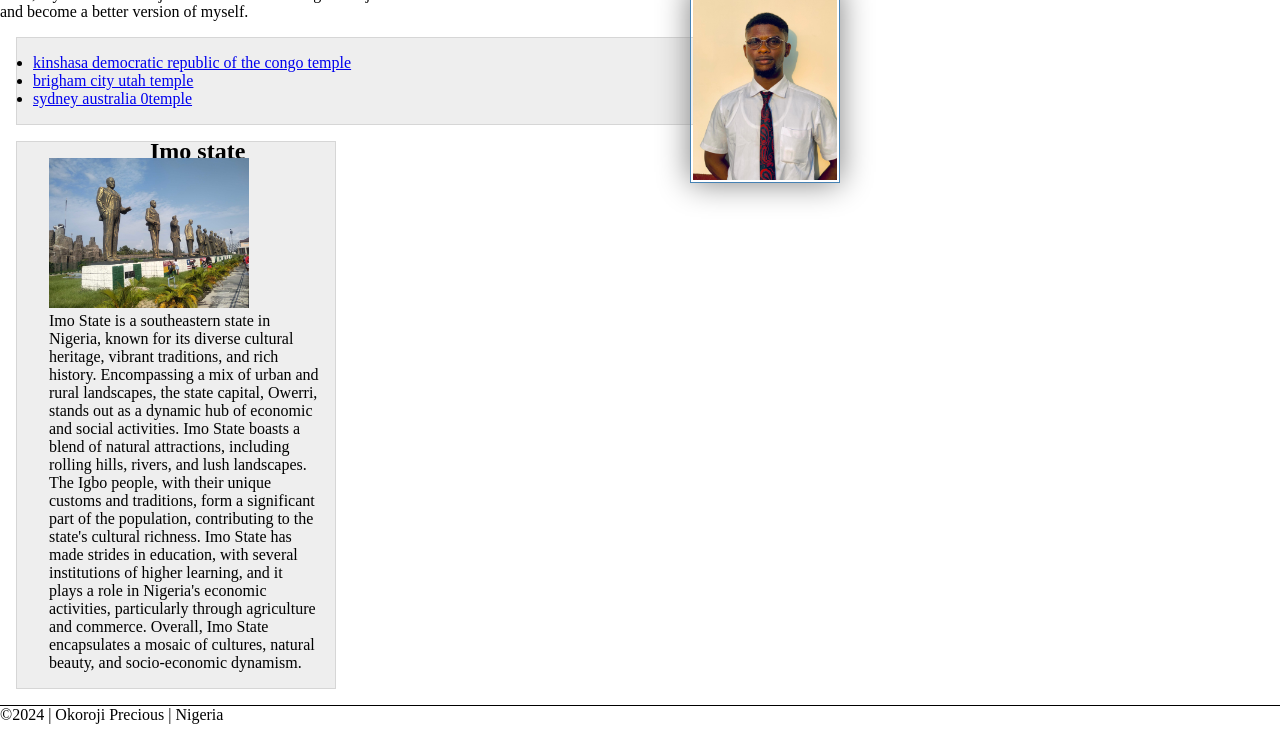
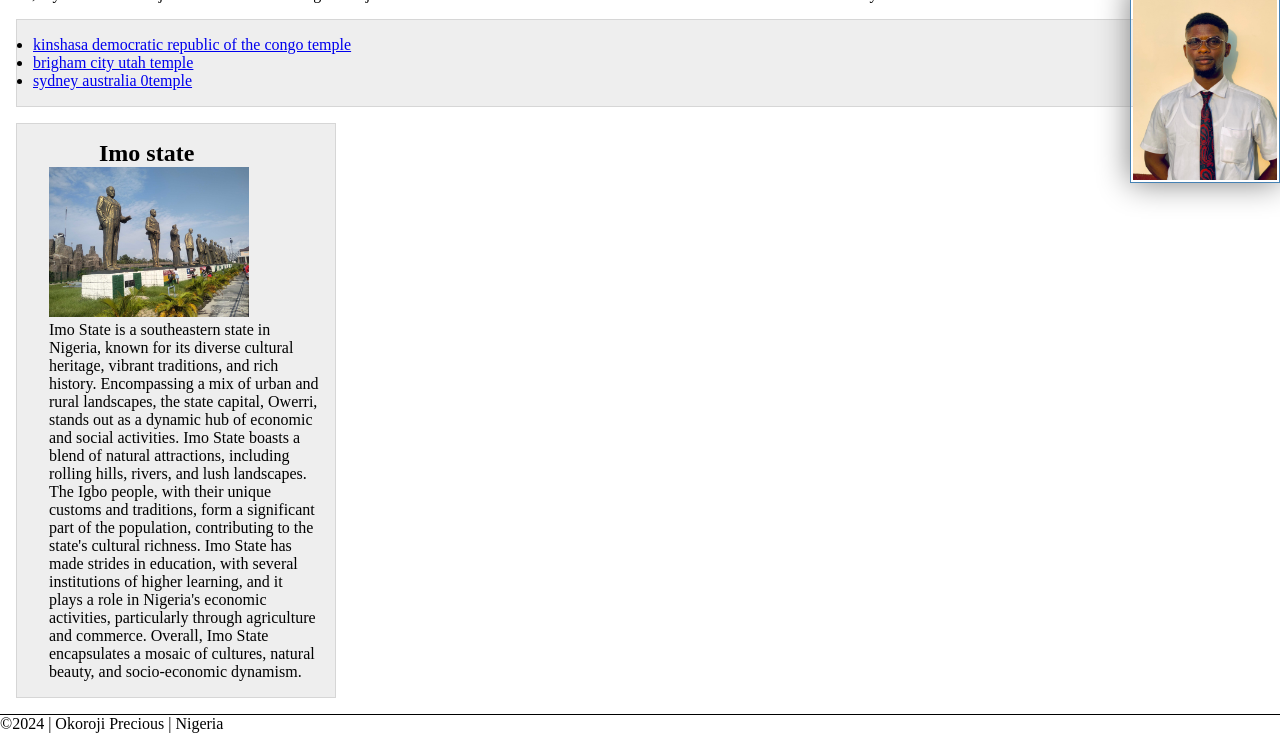
Before and after one commit to JosephPrecious/wdd130, a plain HTML site: page index.html in a window 1280 px wide. Shown: the part 262-995 px from the top of the page. Drawn offline with Linux system fonts and the light colour scheme.

Commit message:
i made some correction to the text position

```diff
--- a/styles/styles.css
+++ b/styles/styles.css
@@ -5,7 +5,7 @@
 }
 
 main {
-    max-width: 840px;
+    max-width: auto;
 }
 aside {
     width: 20em;
@@ -17,9 +17,9 @@ aside img {
     position: relative;
 }
 aside h2 {
-    position: absolute;
-    top: 400px;
-    left: 150px;
+    position: relative;
+    top: auto;
+    left: 50px;
 }
 nav {
     background-color: steelblue;
@@ -50,9 +50,7 @@ footer {
     margin-top: 15px;
     border-top: 1px solid #000;
 }
- /*
- class seletor
-  */
+        /* class seletor */
 .box {
     margin: 1rem;
     border: 1px solid rgba(0, 0, 0, 0.1);
```
